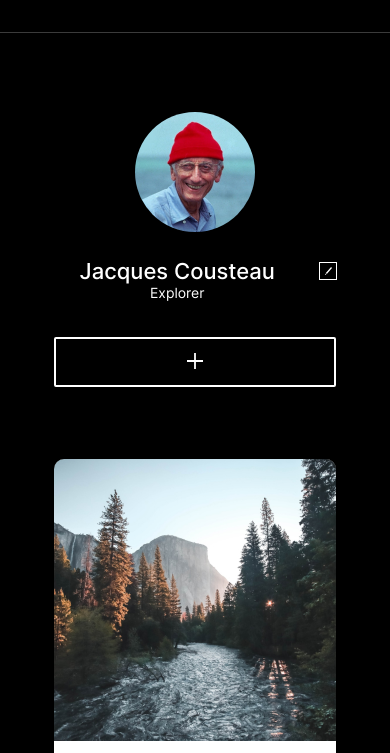
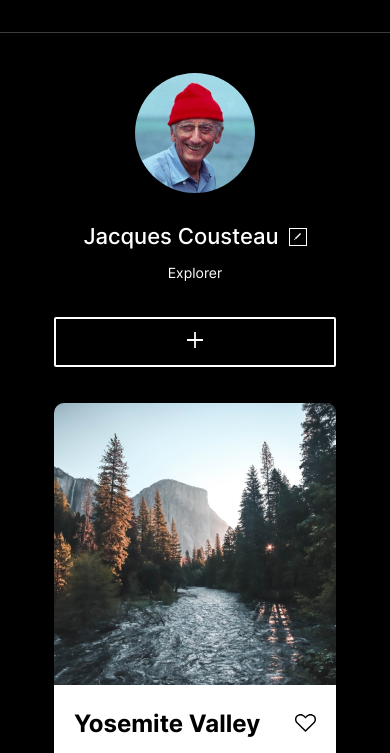
Before and after one commit to coolpengj/se_project_aroundtheus, a plain HTML site: page index.html in a window 390 px wide. Shown: the part 55-808 px from the top of the page. Drawn offline with Linux system fonts and the light colour scheme.

Commit message:
3rd submission with edits

```diff
--- a/blocks/card.css
+++ b/blocks/card.css
@@ -45,5 +45,6 @@
 .card__button {
     background-color: white;
     border: none;
-
+    margin: 0;
+    padding: 0;
 }
--- a/blocks/cards.css
+++ b/blocks/cards.css
@@ -1,5 +1,5 @@
 .cards {
-    padding-top: 47.25px;
+    padding-top: 50px;
 }
 
 .cards__list {
@@ -8,6 +8,7 @@
     grid-auto-rows: 361px;
     padding: 0;
     grid-gap: 20px 17px;
+    margin: 0;
 }
 
 
--- a/blocks/header.css
+++ b/blocks/header.css
@@ -10,7 +10,7 @@
     color: white;
 }
 
-@media screen and (min-width: 320px) and (max-width: 639px) {
+@media screen and (min-width: 320px) and (max-width: 920px) {
     .header {
         padding-top: 28px;
         padding-bottom: 32px;
@@ -20,7 +20,3 @@
         max-width: 126px;
     }
 }
-
-@media screen and (min-width: 640px) and (max-width: 920px) {
-
-}
--- a/blocks/profile.css
+++ b/blocks/profile.css
@@ -106,7 +106,6 @@
         max-width: 320px;
         margin: 0 auto;
         flex-wrap: wrap;
-        margin-top: 38.25px;
     }
 
     .profile__image {
@@ -115,11 +114,15 @@
 
     .profile__information {
        display: grid;
-       grid-template-columns: 8fr 1fr;
+       grid-template-columns: auto auto;
+       grid-template-areas:
+       "title edit"
+       "description description";
+       grid-gap: 14px 10px;
        justify-content: center;
        align-content: center;
        align-items: center;
-       margin-top: 26.25px;
+       margin-top: 30px;
     }
 
     .profile__title {
@@ -129,15 +132,16 @@
         font-size: 22px;
         line-height: 1.2;
         text-align: center;
-        margin: auto;
-
+        grid-area: title;
+        margin: 0;
     }
 
 
     .profile__button-edit {
-        margin: auto auto auto 0;
+        margin: auto;
         width: 18px;
         height: 18px;
+        grid-area: edit;
     }
 
     .profile__description {
@@ -145,12 +149,12 @@
         font-size: 14px;
         line-height: 17px;
         text-align: center;
+        grid-area: description;
 
     }
 
     .profile__button-add {
         margin-top: 36px;
-        margin-bottom: 36px;
         margin-right: auto;
         margin-left: auto;
         min-width: 282px;
```
